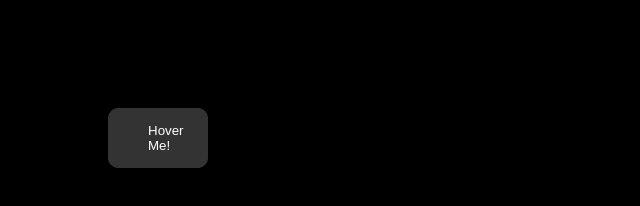
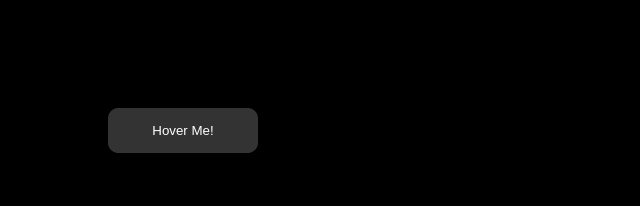
Before and after one commit to Mitansh05/Glowing-Button, a plain HTML site: page index.html in a window 1280 px wide. Shown: the whole page, without its empty margins (0-640 px from the left). Drawn offline with Linux system fonts and the light colour scheme.

Commit message:
Polished it

```diff
--- a/style.css
+++ b/style.css
@@ -7,7 +7,7 @@ button{
     color: rgb(255, 255, 255);
     background-color: rgb(70, 70, 70);
     border-radius: 20px;
-    width: 100px;
+    width: 150px;
 }
 
 .btn {
@@ -35,11 +35,7 @@ button{
 
   .btn::before {
     content: "";
-    background: linear-gradient(
-      45deg,
-      #FF0000, #FF7300, #FFFB00, #48FF00,
-      #00FFD5, #002BFF, #FF00C8, #FF0000
-    );
+    background: linear-gradient(50deg, red, orange, lightblue, blue, white);
     position: absolute;
     top: -2px;
     left: -2px;
@@ -47,8 +43,8 @@ button{
     z-index: -1;
     width: calc(100% + 4px);
     height:  calc(100% + 4px);
-    filter: blur(8px);
-    animation: glowing 20s linear infinite;
+    filter: blur(20px);
+    animation: glowing 10s linear infinite;
     transition: opacity .3s ease-in-out;
     border-radius: 10px;
     opacity: 0;
```
